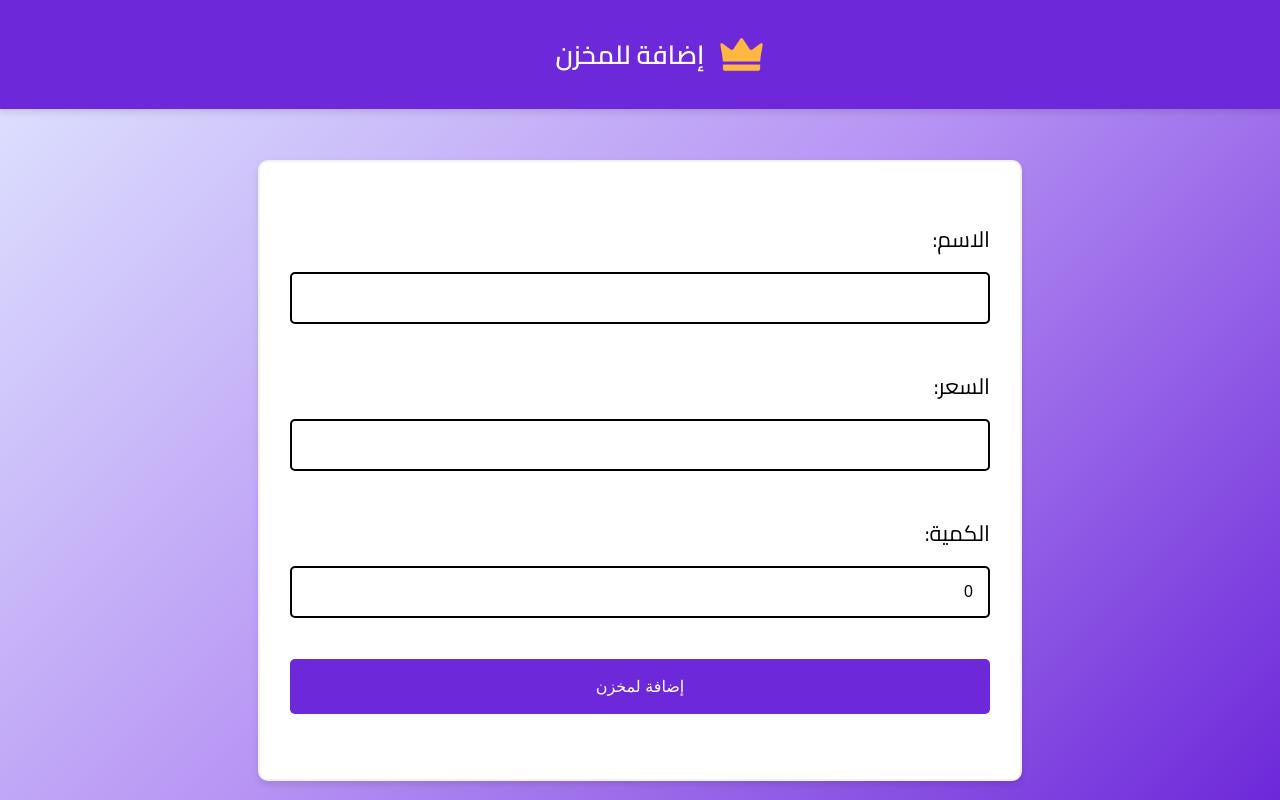
After one commit to MohamedYasser343/queenmanagementsystem, a Django app: page /queen/storage/add in a window 1280 px wide. The commit adds this page. Run offline with Django 4.2, Linux system fonts and the light colour scheme; the visitor is signed in with stand-in values (Sample User, id 1).

Commit message:
add_storage

```diff
--- a/tapp/forms.py
+++ b/tapp/forms.py
@@ -1,5 +1,5 @@
 from django import forms
-from .models import CVs, Customers, Writing, Copying, Entry, Deliveries
+from .models import CVs, Customers, Storage, Writing, Copying, Entry, Deliveries
 
 class CVsForm(forms.ModelForm):
     class Meta:
@@ -76,12 +76,13 @@ class CopyingForm(forms.ModelForm):
 class EntryForm(forms.ModelForm):
     class Meta:
         model = Entry
-        fields = ['customer', 'service', 'face_type', 'color', 'number', 'price', 'comment',]
+        fields = ['customer', 'service', 'face_type', 'color', 'storage_items', 'number', 'price', 'comment',]
         labels = {
             'customer': 'العميل',
             'service': 'الخدمة',
             'face_type': 'نوع الوش',
             'color': 'اللون',
+            'storage_items': 'المخزن',
             'number': 'العدد',
             'price': 'السعر',
             'comment': 'تعليق',
@@ -93,6 +94,7 @@ class EntryForm(forms.ModelForm):
         face_type = cleaned_data.get('face_type')
         color = cleaned_data.get('color')
         number = cleaned_data.get('number')
+        price = cleaned_data.get('price')
         comment = cleaned_data.get('comment')
 
         if service in ['طباعة', 'تصوير']:
@@ -111,6 +113,12 @@ class EntryForm(forms.ModelForm):
             if face_type or color or number:
                 raise forms.ValidationError('متدخلش عدد الورق ولا لونه ولا نوع الوش مع التقديم')
 
+        elif service == 'بضاعة':
+            if face_type or color or price:
+                raise forms.ValidationError('متدخلش حاجة غير العدد بس')
+            if number is None:
+                raise forms.ValidationError('دخل العدد')
+
         elif service == 'أخرى':
             if not comment:
                 raise forms.ValidationError('اكتب الخدمة في جزء التعليق')
@@ -124,3 +132,13 @@ class CustomerForm(forms.ModelForm):
             'name': 'الاسم',
             'phone': 'رقم الهاتف',
         }
+
+class StorageForm(forms.ModelForm):
+    class Meta:
+        model = Storage
+        fields = ['name', 'price', 'quantity']
+        labels = {
+            'name': 'الاسم',
+            'price': 'السعر',
+            'quantity': 'الكمية',
+        }
--- a/tapp/models.py
+++ b/tapp/models.py
@@ -21,6 +21,7 @@ class Entry(models.Model):
         ('تصوير', 'تصوير'),
         ('سكان', 'سكان'),
         ('تقديم', 'تقديم'),
+        ('بضاعة', 'بضاعة'),
         ('أخرى', 'أخرى'),
     ]
     FACE_TYPE_CHOICES = [
@@ -37,6 +38,7 @@ class Entry(models.Model):
     service = models.CharField(max_length=10, choices=SERVICE_CHOICES)
     face_type = models.CharField(max_length=50, choices=FACE_TYPE_CHOICES, blank=True, null=True)
     color = models.CharField(max_length=50, choices=COLOR_CHOICES, blank=True, null=True)
+    storage_items = models.ForeignKey('Storage', on_delete=models.CASCADE, blank=True, null=True)
     number = models.IntegerField(blank=True, null=True)
     price = models.DecimalField(max_digits=10, decimal_places=2, blank=False, null=False)
     comment = models.TextField(blank=True, null=True)
@@ -57,6 +59,7 @@ class Entry(models.Model):
             'تصوير': 2,     # Copying
             'سكان': 3,      # Scanning
             'تقديم': 5,     # Submission
+            'بضاعة': 1,     # Storage
             'أخرى': 2       # Other
         }
         self.points = service_points.get(self.service, 0)
@@ -113,3 +116,11 @@ class Customers(models.Model):
 
     def __str__(self):
         return self.name
+
+class Storage(models.Model):
+    name = models.CharField(max_length=100)
+    price = models.DecimalField(max_digits=10, decimal_places=2)
+    quantity = models.IntegerField(default=0)
+
+    def __str__(self):
+        return self.name
--- a/tapp/urls.py
+++ b/tapp/urls.py
@@ -6,10 +6,10 @@ from django.views.static import serve
 from queenBackend import settings
 from queenBackend import settings
 from .views import (
-    CustomLoginView, CustomLogoutView, add_copying, add_customer, add_cv, add_writing,
+    CustomLoginView, CustomLogoutView, add_copying, add_customer, add_cv, add_storage, add_writing,
     all_deliveries, delete_copying, delete_customer, delete_cv, delete_writing, edit_copying,
     edit_cv, edit_writing, index, admin_only_view, view_customers, view_entries,
-    add_entry, delete_entry,
+    add_entry, delete_entry, view_storage,
 )
 
 urlpatterns = [
@@ -38,6 +38,9 @@ urlpatterns = [
     path('customers/add', add_customer, name='add_customer'),
     path('customers/', view_customers, name='view_customers'),
     path('customers/delete/<int:customer_id>/', delete_customer, name='delete_customer'),
+
+    path('storage/', view_storage, name='view_storage'),
+    path('storage/add', add_storage, name='add_storage'),
 ]
 
 urlpatterns += static('deliveries/', document_root=os.path.join(settings.BASE_DIR, ''))
--- a/tapp/views.py
+++ b/tapp/views.py
@@ -7,8 +7,8 @@ from django.shortcuts import get_object_or_404, render, redirect
 from django.urls import reverse_lazy
 from django.db.models import Sum, F
 
-from tapp.forms import CVsForm, CopyingForm, CustomerForm, WritingForm, EntryForm
-from .models import CVs, Copying, Customers, Entry, Writing
+from tapp.forms import CVsForm, CopyingForm, CustomerForm, StorageForm, WritingForm, EntryForm
+from .models import CVs, Copying, Customers, Entry, Storage, Writing
 
 @login_required
 def index(request):
@@ -49,6 +49,10 @@ def add_entry(request):
             user = request.user
             user.points = F('points') + entry.points
             user.save()
+
+            storage = request.user.storage
+            storage.quantity = F('quantity') - entry.numeber
+            storage.save()
 
             # add one point to customer
             if entry.customer:
@@ -221,3 +225,25 @@ def delete_customer(request, customer_id):
         customer.delete()
         return redirect('view_customers')
     return HttpResponseForbidden("Method not allowed")
+
+@login_required
+def view_storage(request):
+    storage = Storage.objects.all().order_by('-id')
+    paginator = Paginator(storage, 10)  # Paginate with 10 customers per page
+    page_number = request.GET.get('page')
+    page_obj = paginator.get_page(page_number)
+
+    return render(request, 'tapp/view_storage.html', {
+        'page_obj': page_obj,
+    })
+
+@login_required
+def add_storage(request):
+    if request.method == 'POST':
+        form = StorageForm(request.POST)
+        if form.is_valid():
+            form.save()
+            return redirect('view_storage')
+    else:
+        form  = StorageForm()
+    return render(request, 'tapp/add_storage.html', {'form': form})
--- /dev/null
+++ b/templates/tapp/add_storage.html
@@ -0,0 +1,191 @@
+<!DOCTYPE html>
+<html lang="ar", dir="rtl">
+<head>
+    <meta charset="UTF-8">
+    <meta name="viewport" content="width=device-width, initial-scale=1.0">
+    <title>إضافة للمخزن</title>
+    <link rel="stylesheet" href="https://fonts.googleapis.com/css2?family=Cairo:wght@300;400;600&display=swap">
+    <style>
+        @import url('https://fonts.googleapis.com/css2?family=Cairo:wght@300;400;600&display=swap');
+
+        html, body {
+            margin: 0;
+            padding: 0;
+            height: 100%;
+            width: 100%;
+            overflow-x: hidden;
+        }
+
+        body {
+            font-family: 'Cairo', Arial, sans-serif;
+            background: linear-gradient(135deg, #e0e7ff, #b794f4, #6d28d9); /* Light blue to purple gradient */
+            display: flex;
+            flex-direction: column;
+            align-items: center;
+            min-height: 100vh;
+            background-attachment: fixed; /* Ensures the gradient does not restart */
+            animation: backgroundAnimation 5s ease infinite; /* Reduced duration */
+        }
+
+        @keyframes backgroundAnimation {
+            0% {
+                background-position: 0% 50%;
+            }
+            50% {
+                background-position: 100% 50%;
+            }
+            100% {
+                background-position: 0% 50%;
+            }
+        }
+
+        header {
+            background-color: #6d28d9; /* Purple color */
+            color: white;
+            padding: 30px 20px;
+            text-align: center;
+            width: 100%;
+            position: fixed;
+            top: 0;
+            left: 0;
+            box-shadow: 0 4px 6px rgba(0, 0, 0, 0.1);
+            display: flex;
+            justify-content: center;
+            align-items: center;
+            gap: 15px; /* Original gap between elements */
+            animation: slideInFromTop 0.5s ease-out; /* Reduced duration */
+        }
+
+        @keyframes slideInFromTop {
+            0% {
+                transform: translateY(-100%);
+                opacity: 0;
+            }
+            100% {
+                transform: translateY(0);
+                opacity: 1;
+            }
+        }
+
+        header img {
+            width: 45px;
+        }
+
+        header h1 {
+            margin: 0;
+            font-size: 26px;
+        }
+
+        main {
+            padding: 40px 30px; /* Original padding */
+            width: 100%;
+            max-width: 700px;
+            background-color: white;
+            border: 2px solid #f1f1f1;
+            border-radius: 10px;
+            box-shadow: 0 4px 6px rgba(0, 0, 0, 0.1);
+            margin: 160px auto 50px; /* Original margin */
+            animation: fadeIn 0.75s ease-in; /* Reduced duration */
+        }
+
+        @keyframes fadeIn {
+            0% {
+                opacity: 0;
+            }
+            100% {
+                opacity: 1;
+            }
+        }
+
+        label {
+            font-size: 22px;
+            display: block;
+            margin-bottom: 12px;
+        }
+
+        input[type="text"],
+        input[type="number"],
+        textarea,
+        select {
+            width: 100%;
+            font-size: 16px;
+            padding: 15px;
+            border: 2px solid #000000; /* Black border */
+            border-radius: 5px;
+            box-sizing: border-box;
+            margin-bottom: 25px;
+        }
+
+        textarea {
+            resize: vertical;
+        }
+
+        .field {
+            margin-bottom: 25px;
+        }
+
+        .field input[type="submit"] {
+            background-color: #6d28d9; /* Purple color */
+            color: white;
+            padding: 18px;
+            border: none;
+            font-size: 16px;
+            cursor: pointer;
+            border-radius: 5px;
+            transition: opacity 0.3s;
+            width: 100%;
+            animation: bounceIn 0.5s ease; /* Reduced duration */
+        }
+
+        @keyframes bounceIn {
+            0% {
+                transform: scale(0.9);
+                opacity: 0;
+            }
+            60% {
+                transform: scale(1.1);
+                opacity: 1;
+            }
+            100% {
+                transform: scale(1);
+            }
+        }
+
+        .field input[type="submit"]:hover {
+            opacity: 0.8;
+        }
+
+        .back-link {
+            text-align: right;
+            margin-top: 25px;
+        }
+
+        .back-link a {
+            color: #6d28d9; /* Purple color */
+            font-weight: bold;
+            text-decoration: none;
+        }
+
+        .back-link a:hover {
+            text-decoration: underline;
+        }
+    </style>
+</head>
+<body>
+    <header>
+        {% load static %}
+        <img src="{% static '/tapp/crown.png' %}" alt="Logo">
+        <h1>إضافة للمخزن</h1>
+    </header>
+
+    <main>
+        <form method="post", enctype="multipart/form-data">
+            {% csrf_token %}
+            {{ form.as_p }}
+            <div class="field">
+                <input type="submit" value="إضافة لمخزن">
+            </div>
+        </form>
+    </main>
+</body>
+</html>
--- a/templates/tapp/index.html
+++ b/templates/tapp/index.html
@@ -197,10 +197,10 @@
                 <input type="button" value="العملاء" onclick="location.href='{% url 'view_customers' %}'">
             </div>
             <div class="field">
-                <input type="button" value="الأرشيف (لسه)" onclick="location.href='#'">
+                <input type="button" value="المخزن" onclick="location.href='{% url 'view_storage' %}'">
             </div>
             <div class="field">
-                <input type="button" value="المخزن (لسه)" onclick="location.href='#'">
+                <input type="button" value="الأرشيف (لسه)" onclick="location.href='#'">
             </div>
         </div>
     </main>
```
Also changed, not shown: templates/tapp/view_storage.html (added, +245 -0 lines), tapp/migrations/0005_storage.py (added), tapp/migrations/0006_rename_number_storage_quentity.py (added), tapp/migrations/0007_rename_quentity_storage_quantity.py (added), tapp/migrations/0008_entry_storage_items_alter_entry_service_and_more.py (added).
